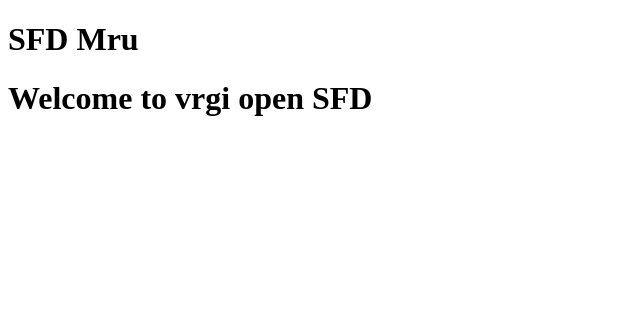
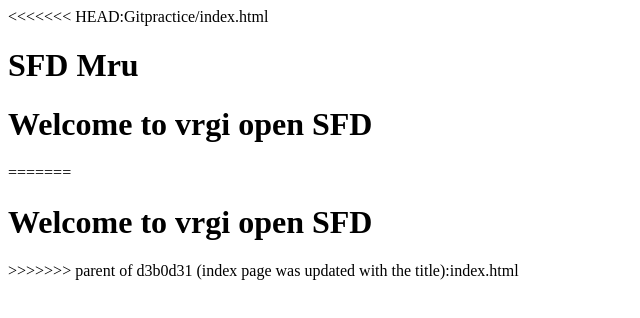
Before and after one commit to Raavi7965/mru-ds-fsd, a plain HTML site: page Gitpractice/index.html in a window 1280 px wide. Shown: the whole page, without its empty margins (0-640 px from the left). Drawn offline with Linux system fonts and the light colour scheme.

```diff
--- a/Gitpractice/index.html
+++ b/Gitpractice/index.html
@@ -6,10 +6,14 @@
     <title>Document</title>
 </head>
 <body>
+<<<<<<< HEAD:Gitpractice/index.html
 
     <h1>SFD Mru</h1>
 
     <h1>Welcome to vrgi open SFD</h1>
 
+=======
+    <h1>Welcome to vrgi open SFD</h1>
+>>>>>>> parent of d3b0d31 (index page was updated with the title):index.html
 </body>
 </html>
```
